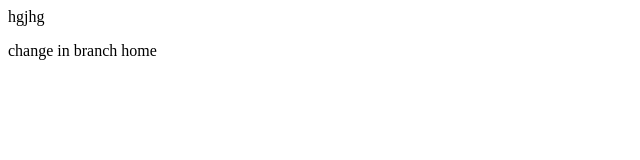
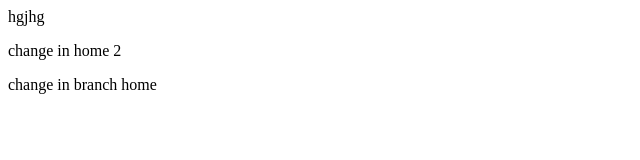
Before and after one commit to adwaithsamod/Employee, a plain HTML site: page index.html in a window 1280 px wide. Shown: the whole page, without its empty margins (0-640 px from the left). Drawn offline with Linux system fonts and the light colour scheme.

Commit message:
conflict second try

```diff
--- a/index.html
+++ b/index.html
@@ -1,7 +1,7 @@
 <html>
 <body>
 <p>hgjhg</p>
-
+<p> change in home 2</p>
 <p>change in branch home</p>
 </body>
 </html>
```
